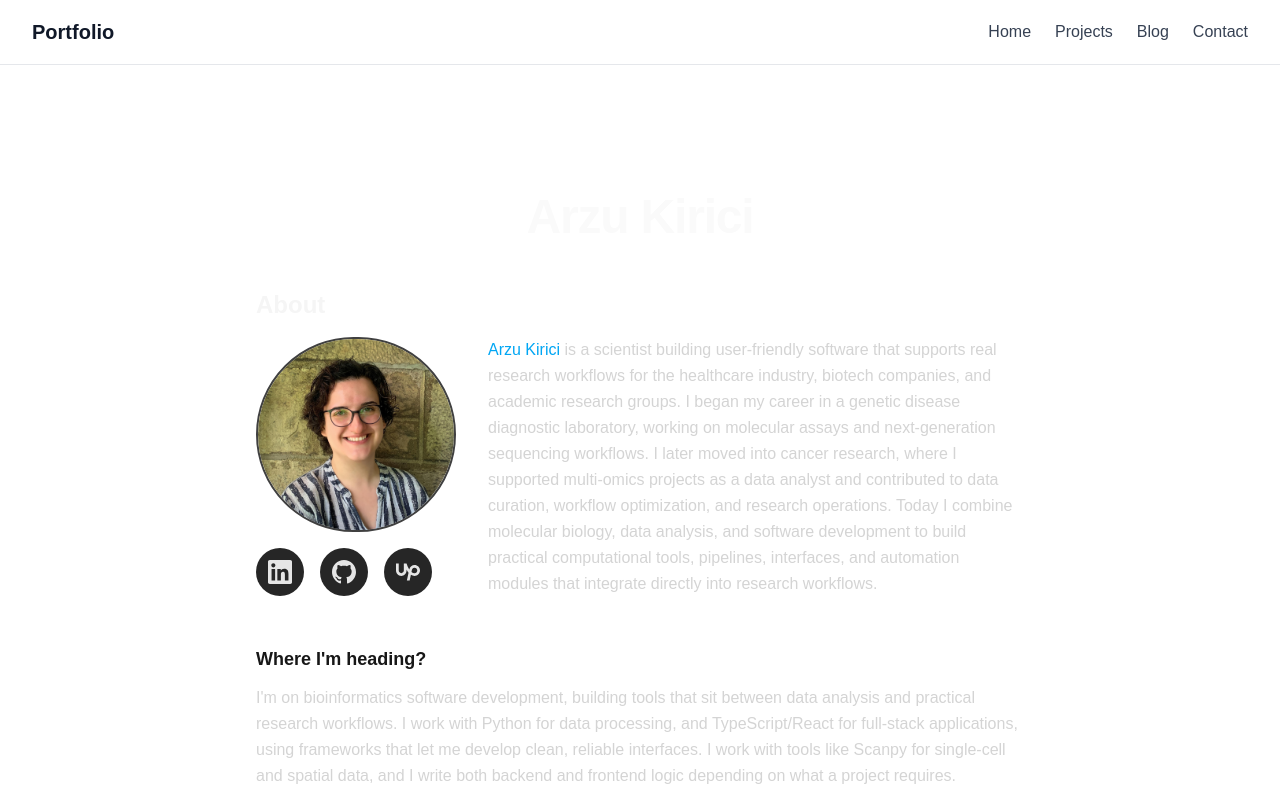
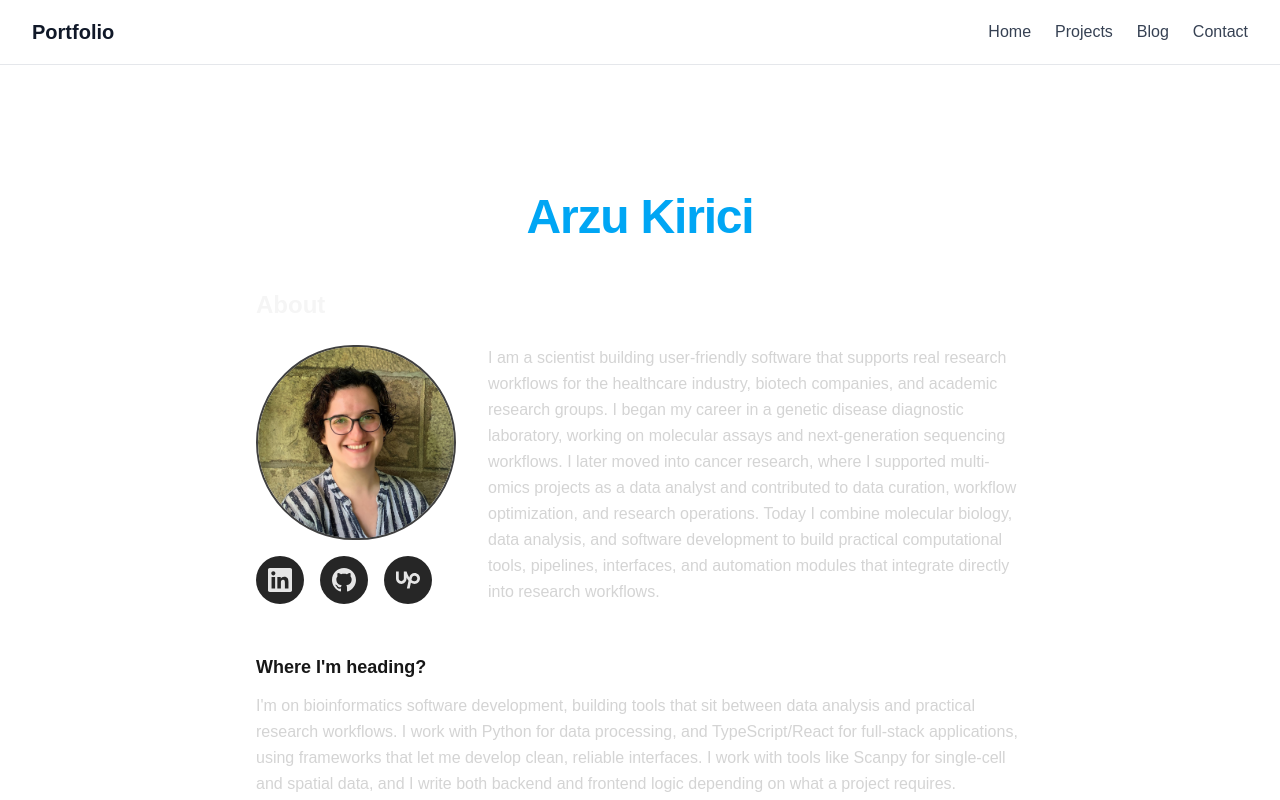
Before and after one commit to agkirici/agkirici.github.io, a Next.js app: page / in a window 1280 px wide. Shown: the top 800 px of the page. Built offline with nearby package versions, Linux system fonts and the light colour scheme.

Commit message:
Make name blue, remove name from paragraph start, adjust About section layout

```diff
--- a/app/page.tsx
+++ b/app/page.tsx
@@ -31,14 +31,14 @@ export default function HomePage() {
       <div className="mx-auto max-w-3xl space-y-12">
         {/* Name Header - Centered */}
         <header className="text-center">
-          <h1 className="text-4xl font-bold tracking-tight sm:text-5xl text-neutral-50">
+          <h1 className="text-4xl font-bold tracking-tight sm:text-5xl text-sky-500">
             Arzu Kirici
           </h1>
         </header>
 
         {/* About Section */}
         <section>
-          <h2 className="text-2xl font-semibold mb-4 text-neutral-100">About</h2>
+          <h2 className="text-2xl font-semibold mb-6 text-neutral-100">About</h2>
 
           <div className="flex flex-col md:flex-row gap-8">
             {/* Profile Picture and Social Media - Left Side */}
@@ -113,7 +113,7 @@ export default function HomePage() {
             {/* Text Content - Right Side */}
             <div className="flex-1 space-y-4">
               <p className="text-neutral-300 leading-relaxed">
-                <span className="text-sky-500">Arzu Kirici</span> is a scientist building user-friendly software that supports real
+                I am a scientist building user-friendly software that supports real
                 research workflows for the healthcare industry, biotech companies,
                 and academic research groups. I began my career in a genetic disease diagnostic laboratory, working on molecular assays and next-generation sequencing workflows.
                 I later moved into cancer research, where I supported multi-omics projects as a data analyst and contributed to data curation, workflow optimization, and research operations.
```
